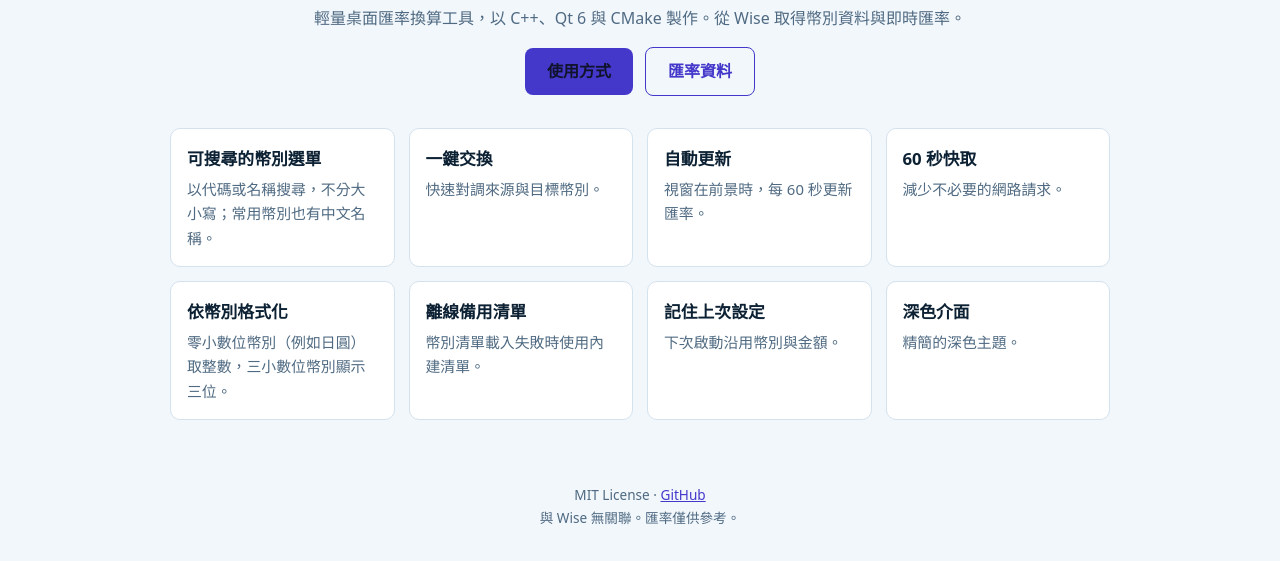
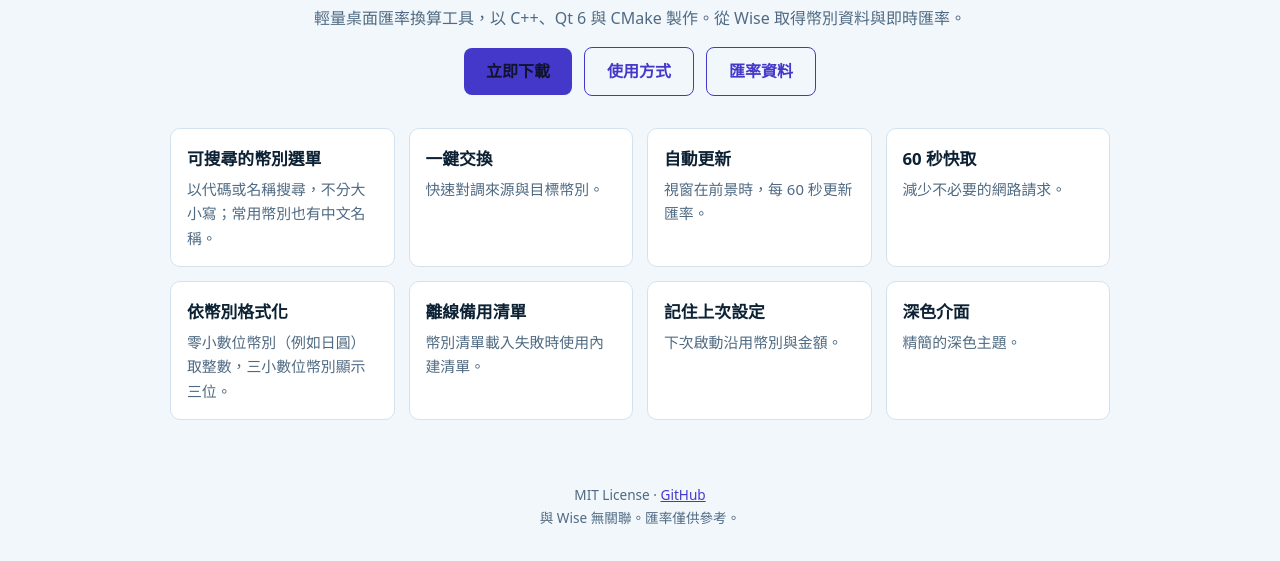
Before and after one commit to neil289506-commits/CurrencyConverter, a plain HTML site: page docs/index.html in a window 1280 px wide. Shown: the part 273-834 px from the top of the page. Drawn offline with Linux system fonts and the light colour scheme.

Commit message:
AddedDownload

```diff
--- a/docs/index.html
+++ b/docs/index.html
@@ -3,7 +3,7 @@
 <header><nav><a class="brand" href="index.html">💱 CurrencyConverter</a><a href="index.html">首頁</a><a href="usage.html">使用方式</a><a href="rates.html">匯率資料</a><a href="build.html">建置</a></nav></header><main>
 <section class="hero"><div class="lock">💱</div><h1>CurrencyConverter</h1>
 <p>輕量桌面匯率換算工具，以 C++、Qt 6 與 CMake 製作。從 Wise 取得幣別資料與即時匯率。</p>
-<a class="btn" href="usage.html">使用方式</a><a class="btn alt" href="rates.html">匯率資料</a></section>
+<a class="btn" href="https://github.com/neil289506-commits/CurrencyConverter/releases/latest/download/CurrencyConverter.zip" download>立即下載</a><a class="btn alt" href="usage.html">使用方式</a><a class="btn alt" href="rates.html">匯率資料</a></section>
 <div class="grid">
 <div class="card"><h3>可搜尋的幣別選單</h3><p>以代碼或名稱搜尋，不分大小寫；常用幣別也有中文名稱。</p></div>
 <div class="card"><h3>一鍵交換</h3><p>快速對調來源與目標幣別。</p></div>
```
